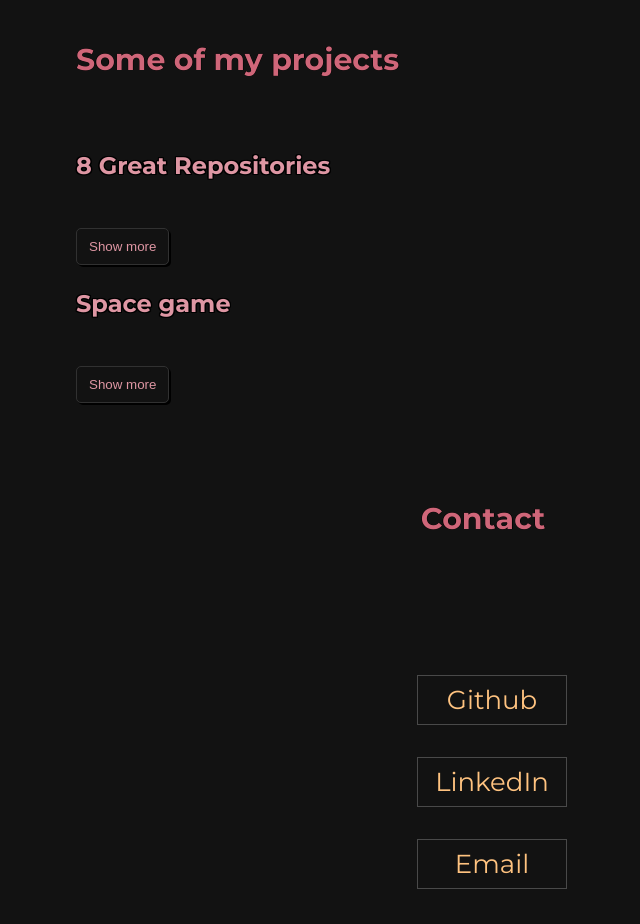
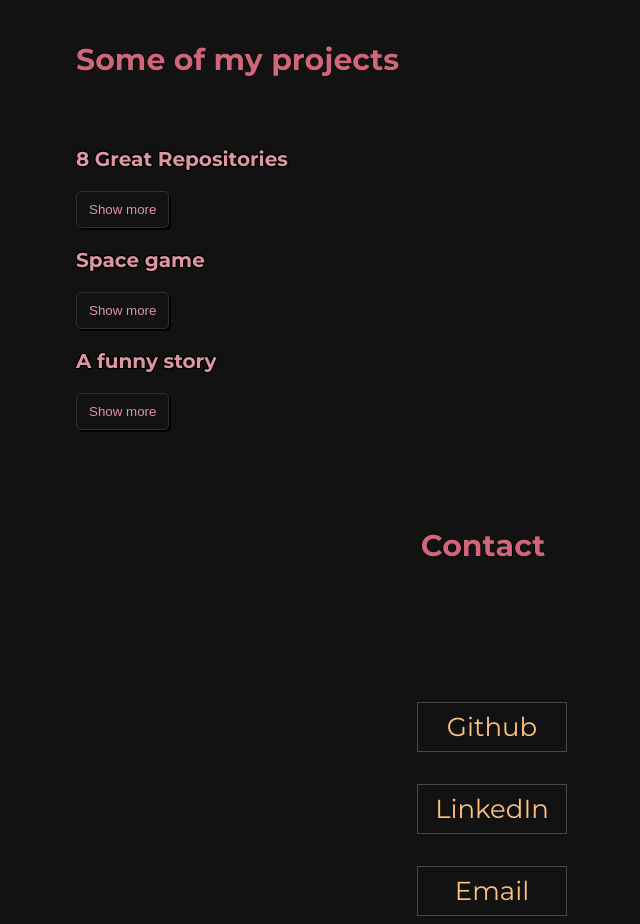
Before and after one commit to hamiat/folio, a React (Create React App) app: page / in a window 1280 px wide. Shown: the part 880-1804 px from the top of the page, without its empty margins (157-797 px from the left). Built offline with nearby package versions, Linux system fonts and the light colour scheme.

Commit message:
added a third project

```diff
--- a/src/components/Projects/Projects.tsx
+++ b/src/components/Projects/Projects.tsx
@@ -26,6 +26,15 @@ const Projects: React.FC = () => {
       url: "https://hamiat.github.io/spaces/",
       urlText: "Try this out (for desktop)",
     },
+    {
+      id: 3,
+      title: "A funny story",
+      image: "/assets/theme-changer.png",
+      alt: "example of an app",
+      text: "A funny story, to be enjoyed with your favorite color. Or at least of the ones available. Created with React, using the ContextAPI + useReducer.",
+      url: "https://codesandbox.io/s/github/hamiat/theme-color-changer",
+      urlText: "Try this out @ codesandbox",
+    },
   ]);
 
   return (
--- a/src/components/Projects/projects.module.scss
+++ b/src/components/Projects/projects.module.scss
@@ -28,7 +28,7 @@
       display: flex;
       flex-direction: column;
       position: relative;
-      gap: 24px;
+
 
       @include sm {
         gap: 48px;
@@ -36,7 +36,7 @@
 
       .projectsTitle {
         color: $tertiary;
-        font-size: 24px;
+        font-size: 20px;
       }
 
       .projectBtn {
```
Also changed, not shown: public/assets/theme-changer.png (added).
